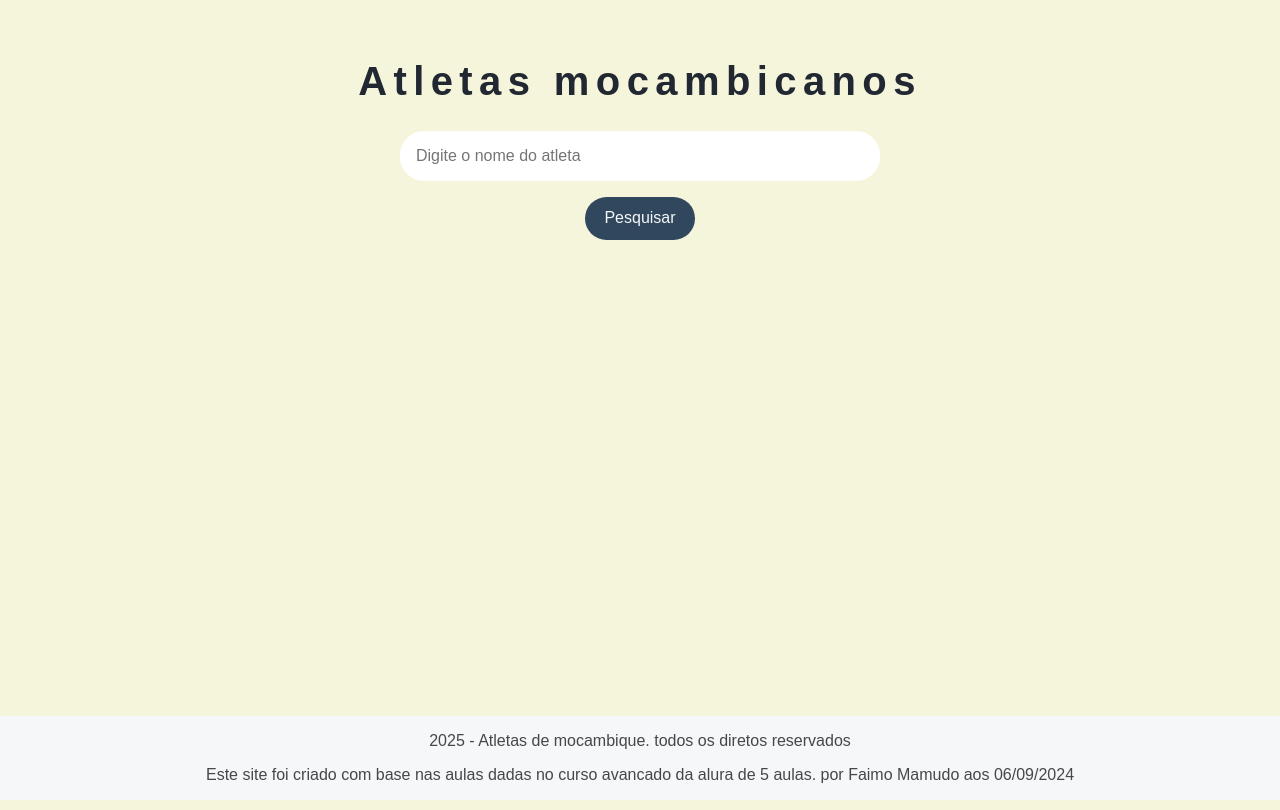
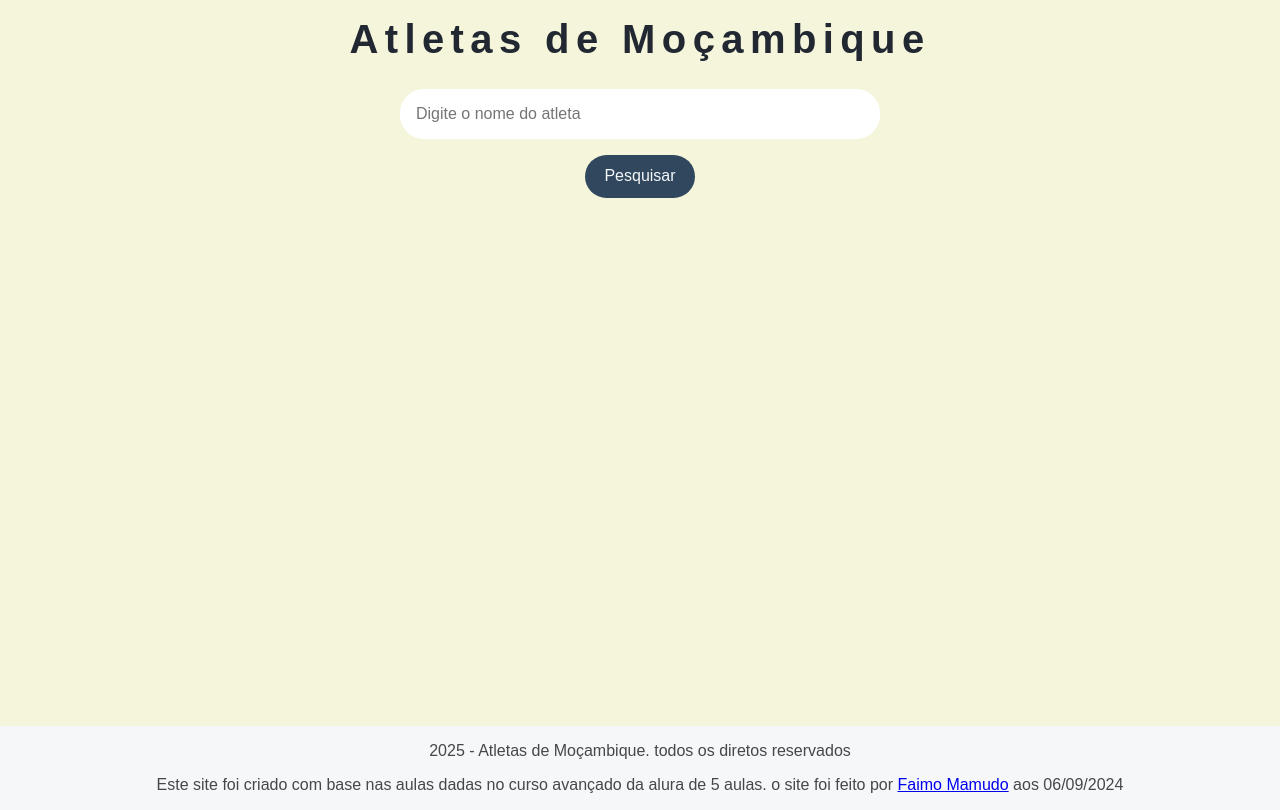
Before and after one commit to Faimo-M/Atletas-de-Moz, a plain HTML site: page index.html in a window 1280 px wide. Drawn offline with Linux system fonts and the light colour scheme.

Commit message:
adicionado rede social do dev, pequenas correções ortográfica

```diff
--- a/app.js
+++ b/app.js
@@ -1,10 +1,10 @@
 function Pesquisar(){
     let section = document.getElementById("resultados-pesquisa")
 
-let campoPesquisa= document.getElementById("campo-pesquisa").value
+let campoPesquisa = document.getElementById("campo-pesquisa").value
 
 if(!campoPesquisa){
-    section.innerHTML="<p> Atleta nao encontrado </p>"
+    section.innerHTML="<p> Por favor Insira nome de um atleta </p>"
      return
      }
 
@@ -43,7 +43,7 @@
     }
 
     if (!resultados) {
-        resultados = "<p>Nada foi encontrado</p>"
+        resultados = "<p>por favor digite nome de algum atleta</p>"
 
 
 
--- a/index.html
+++ b/index.html
@@ -5,11 +5,11 @@
     <meta name="viewport" content="width=device-width, initial-scale=1.0">
     <link rel="stylesheet" href="style.css">
 
-    <title>Olimpiadas</title>
+    <title>Atletas de Moçambique </title>
 </head>
 <body>
     <header>
-        <h1> Atletas mocambicanos</h1>
+        <h1> Atletas de Moçambique </h1>
     </header>
     <main>
         <section >
@@ -24,8 +24,8 @@
     </main>
 
     <footer>
-        <p> 2025 - Atletas de mocambique. todos os diretos reservados</p>
-        <p>Este site foi criado com base nas aulas dadas no curso avancado da alura de 5 aulas. por Faimo Mamudo aos 06/09/2024</p>
+        <p> 2025 - Atletas de Moçambique. todos os diretos reservados</p>
+        <p>Este site foi criado com base nas aulas dadas no curso avançado da alura de 5 aulas. o site foi feito por <a href="https://www.instagram.com/_faimo/">Faimo Mamudo</a> aos 06/09/2024</p>
     </footer>
 
     <script src="dados.js"></script>
--- a/style.css
+++ b/style.css
@@ -88,7 +88,7 @@
     text-align: center;
     padding: 0;
     width: 100%;
-    position: absolute;
+    position: relative;
     bottom: 0;
     font-size: 1rem;
 }
```
